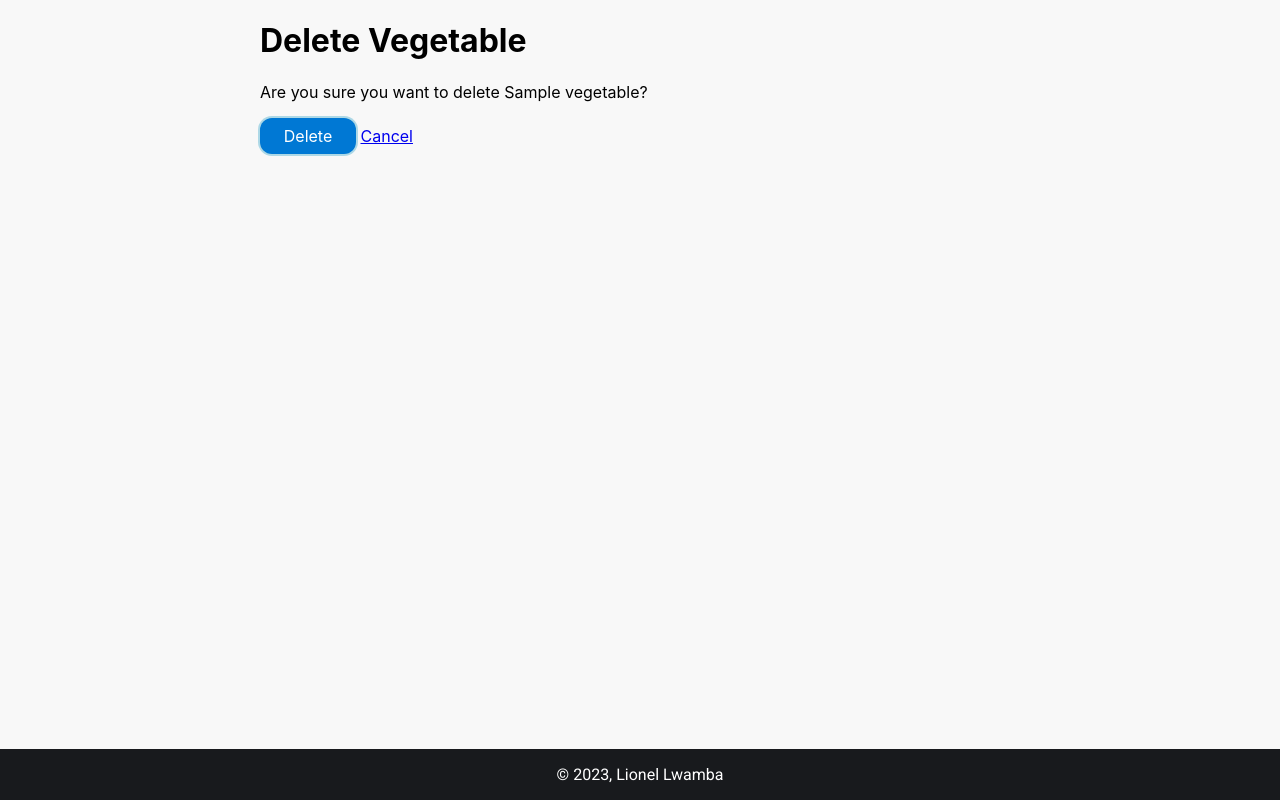
After one commit to llwamba/vegetable-db-app, a Flask app: page /delete/1 in a window 1280 px wide. The commit adds this page. Run offline with Flask 3, Linux system fonts and the light colour scheme; tables that the repository leaves empty hold one stand-in row (values such as "Sample post").

Commit message:
addete delete feature

```diff
--- a/app.py
+++ b/app.py
@@ -1,3 +1,4 @@
+import os
 from flask import Flask, flash, render_template, request, redirect, url_for, session
 from flask_wtf import FlaskForm
 from wtforms import StringField, PasswordField
@@ -198,6 +199,21 @@ def edit_vegetable(vegetable_id):
     return render_template('edit_vegetable.html', title="Edit Vegetable", vegetable=vegetable)
 
 
+@app.route('/delete/<int:vegetable_id>', methods=['GET', 'POST'])
+def delete_vegetable(vegetable_id):
+    vegetable = Vegetable.query.get_or_404(vegetable_id)
+
+    if request.method == 'POST':
+        db.session.delete(vegetable)
+        db.session.commit()
+        flash(
+            f'Vegetable {vegetable.name} has been deleted successfully!', 'success')
+        # Redirect to add_vegetable page after deleting
+        return redirect(url_for('add_vegetable'))
+
+    return render_template('delete_vegetable.html', title="Delete Vegetable", vegetable=vegetable)
+
+
 @app.route('/register', methods=['GET', 'POST'])
 def register():
     form = RegistrationForm()
--- a/static/main.css
+++ b/static/main.css
@@ -190,3 +190,8 @@ p.no-results {
 .login-button:hover {
   background-color: #1976d2;
 }
+
+.delete-link {
+  color: red;
+  margin-left: 10px;
+}
--- a/templates/add_vegetable.html
+++ b/templates/add_vegetable.html
@@ -100,6 +100,11 @@
             <a href="{{ url_for('edit_vegetable', vegetable_id=vegetable.id) }}"
               >Edit</a
             >
+            <a
+              href="{{ url_for('delete_vegetable', vegetable_id=vegetable.id) }}"
+              class="delete-link"
+              >Delete</a
+            >
           </td>
         </tr>
         {% endfor %}
--- a/templates/base.html
+++ b/templates/base.html
@@ -39,7 +39,8 @@
         a new vegetable to your inventory. Provide the vegetable's name,
         quantity, and price per unit. The app will automatically calculate the
         total value of the vegetable. Click the "Add" button to save the
-        vegetable to your inventory.
+        vegetable to your inventory. In the "Add Vegetable" page, you can also
+        delete or edit data.
       </p>
       <p>
         <span class="bullet-point">•</span>
--- /dev/null
+++ b/templates/delete_vegetable.html
@@ -0,0 +1,25 @@
+<!DOCTYPE html>
+<html lang="en-US">
+  <head>
+    <meta charset="utf-8" />
+    <link
+      rel="stylesheet"
+      type="text/css"
+      href="{{ url_for('static', filename='main.css') }}"
+    />
+    <title>{{ title }}</title>
+  </head>
+  <body>
+    <h1>Delete Vegetable</h1>
+    <p>Are you sure you want to delete {{ vegetable.name }}?</p>
+    <form method="POST">
+      <button type="submit" class="btn btn-danger">Delete</button>
+      <a href="{{ url_for('add_vegetable') }}" class="btn btn-secondary"
+        >Cancel</a
+      >
+    </form>
+    <div class="footer">
+      <p>&copy; 2023, Lionel Lwamba</p>
+    </div>
+  </body>
+</html>
```
